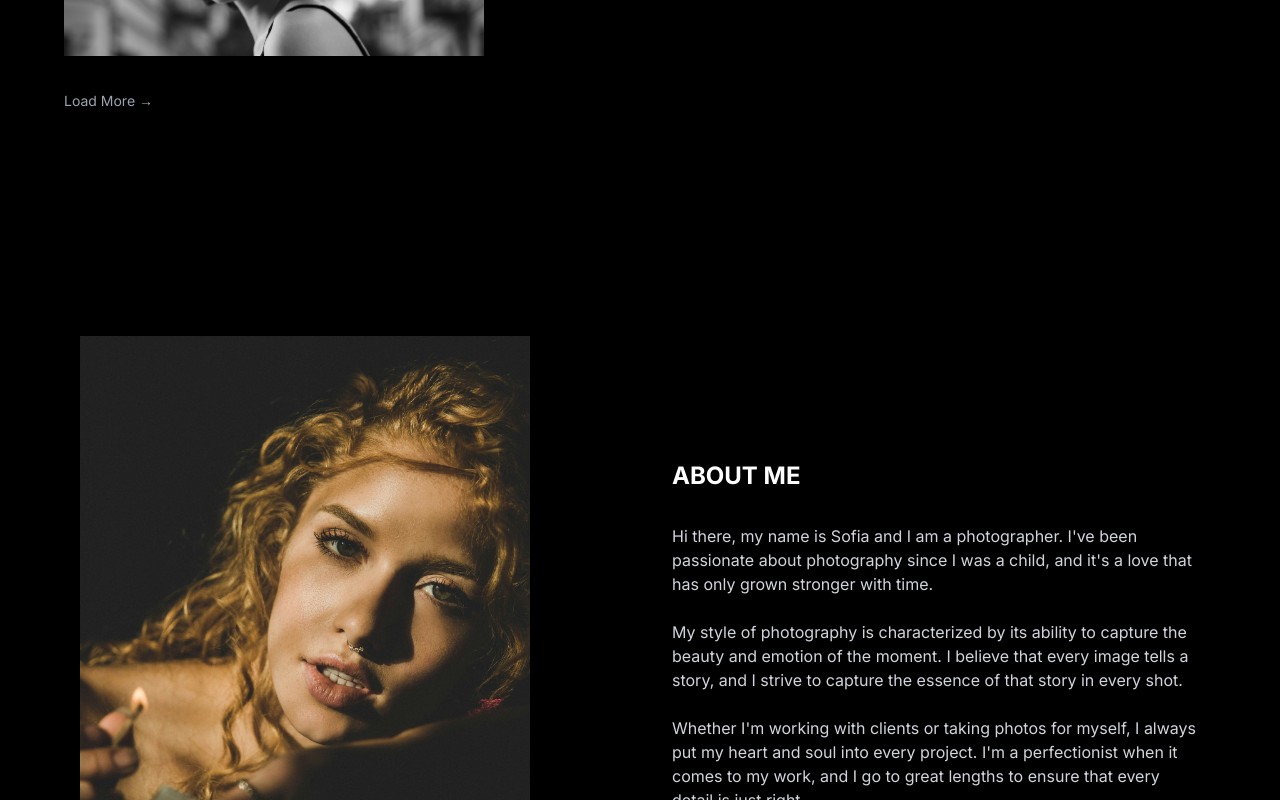
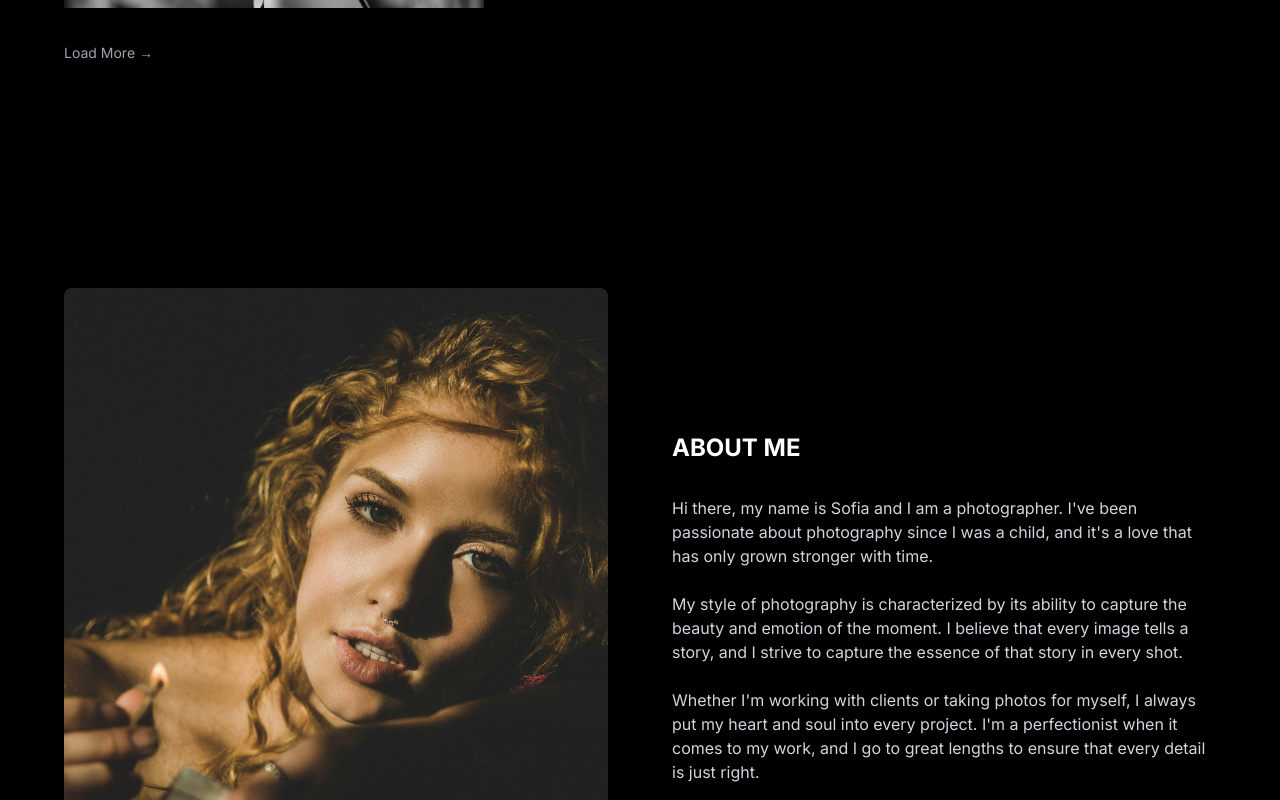
Before and after one commit to RMx-03/Photography_Portfolio, a React (Vite) app: page / in a window 1280 px wide. Shown: the part 2000-2800 px from the top of the page. Built offline with nearby package versions, Linux system fonts and the light colour scheme.

Commit message:
fixing the hero component mobile version

```diff
--- a/src/App.jsx
+++ b/src/App.jsx
@@ -6,7 +6,7 @@ import Contact from './components/Contact'
 
 function App() {
   return (
-    <div className="min-h-screen bg-[#1a1a1a]">
+    <div className="min-h-screen bg-black">
       <Hero />
       <div className="content-wrapper">
         <Portfolio />
--- a/src/components/About.jsx
+++ b/src/components/About.jsx
@@ -4,17 +4,19 @@ const About = () => {
   return (
     <div id="about" className="section-container min-h-screen py-16 relative bg-black text-white">
       {/* Desktop Version */}
-      <div className="hidden md:block max-w-6xl mx-auto px-4">
+      <div className="hidden md:block max-w-[1400px] mx-auto px-16">
         <div className="flex flex-col md:flex-row gap-16 items-center">
           <div className="md:w-1/2">
+            <div className="overflow-hidden rounded-lg">
               <img
                 src="/images/AboutModel2.jpg"
                 alt="About Sofia"
-              className="w-[450px] h-[600px] object-cover"
+                className="w-full h-[80vh] object-cover transform hover:scale-105 transition-transform duration-500"
               />
             </div>
-          <div className="md:w-1/2">
-            <h2 className="text-2xl font-bold mb-8">ABOUT ME</h2>
+          </div>
+          <div className="md:w-1/2 space-y-8">
+            <h2 className="text-2xl font-bold">ABOUT ME</h2>
             <div className="space-y-6 text-gray-300">
               <p>
                 Hi there, my name is Sofia and I am a photographer. I've been passionate about photography since I was a child, and it's a love that has only grown stronger with time.
@@ -34,11 +36,13 @@ const About = () => {
       <div className="md:hidden px-4">
         <h2 className="text-2xl font-bold mb-6">ABOUT ME</h2>
         <div className="mb-8">
+          <div className="overflow-hidden rounded-lg">
             <img
               src="/images/AboutModel2.jpg"
               alt="About Sofia"
-            className="w-full aspect-[3/4] object-cover rounded-lg"
+              className="w-full aspect-[3/4] object-cover transform hover:scale-105 transition-transform duration-500"
             />
+          </div>
         </div>
         <div className="space-y-4 text-sm text-gray-300">
           <p>
--- a/src/components/Hero.jsx
+++ b/src/components/Hero.jsx
@@ -1,9 +1,10 @@
 import { FaInstagram, FaTelegram, FaPinterest } from 'react-icons/fa'
-import ScrollArrow from './ScrollArrow'
 
 const Hero = () => {
   return (
-    <div id="hero" className="min-h-screen relative mb-24">
+    <div id="hero" className="min-h-screen relative">
+      {/* Desktop Version */}
+      <div className="hidden md:block">
         <div className="hero-container flex items-center">
           {/* Left Section */}
           <div className="left-section w-1/2 p-16">
@@ -34,22 +35,67 @@ const Hero = () => {
               <img
                 src="/images/Model.png"
                 alt="Sofia Dembitska"
-              className="hero-image  hero-image-center"
+                className="hero-image hero-image-center"
               />
-            {/* <img
-              src="/images/HeroModel.png"
-              alt="Sofia Dembitska"
-              className="hero-image hero-image-middle"
-            />
-            <img
-              src="/images/HeroModel2.png"
-              alt="Sofia Dembitska"
-              className="hero-image hero-image-right"
-            /> */}
             </div>
           </div>
         </div>
-      <ScrollArrow targetId="portfolio" />
+      </div>
+
+      {/* Mobile Version */}
+      <div className="md:hidden min-h-screen">
+        <div className="relative h-full">
+          {/* Top Half - White Background */}
+          <div className="h-[60vh] bg-[#b9b9b9] relative">
+            <div className="flex flex-col h-full">
+              {/* Header */}
+              <div className="text-center py-4">
+                <p className="text-xl">Dembitska</p>
+              </div>
+
+              {/* Main Content */}
+              <div className="flex-1 flex">
+                {/* Left Side - Name */}
+                <div className="w-1/2 flex flex-col justify-center px-4">
+                  <h1 className="text-4xl font-bold mt-64">
+                    SOFIA
+                  </h1>
+                  <div className="absolute left-10 top-1/2 -translate-y-1/2 flex flex-col gap-6 ml-[-1rem]">
+                    <FaInstagram className="w-5 h-5" />
+                    <FaTelegram className="w-5 h-5" />
+                    <FaPinterest className="w-5 h-5" />
+                  </div>
+                </div>
+
+                {/* Right Side - Image and Social Icons */}
+                <div className="w-1/2 relative">
+                  <img
+                    src="/images/Model.png"
+                    alt="Sofia Dembitska"
+                    className="h-full w-full object-cover object-center"
+                  />
+                </div>
+              </div>
+            </div>
+          </div>
+
+          {/* Bottom Half - Black Background */}
+          <div className="h-[40vh] bg-black px-6 flex flex-col justify-between py-8">
+            <div className="text-white">
+              <h1 className="text-4xl font-bold mb-6">
+                DEMBITSKA
+              </h1>
+              <p className="text-sm text-gray-300">
+                "Photography is the art of capturing moments that will never happen again and sharing them with the world, creating a timeless connection between the past and the present."
+              </p>
+            </div>
+            {/* <div className="text-white text-xl">
+              <p>PORTFOLIO</p>
+            </div> */}
+          </div>
+        </div>
+      </div>
+
     </div>
   )
 }
--- a/src/index.css
+++ b/src/index.css
@@ -5,7 +5,7 @@
 @tailwind utilities;
 
 :root {
-  background-color: #1a1a1a;
+  background-color: #000000;
   color: #080808;
   font-family: 'Inter', sans-serif;
 }
@@ -14,7 +14,7 @@ body {
   margin: 0;
   padding: 0;
   min-height: 100vh;
-  background-color: #1a1a1a;
+  background-color: #000000;
 }
 
 .hero-container {
@@ -25,7 +25,7 @@ body {
   width: 90%;
   max-height: 90vh;
   max-width: 1400px;
-  margin: 2rem auto;
+  margin: 5rem auto;
   position: relative;
   z-index: 1;
   overflow: hidden;
@@ -130,6 +130,26 @@ body {
   display: block;
 }
 
+.masonry-grid {
+  column-count: 2;
+  column-gap: 1rem;
+}
+
+.masonry-item {
+  break-inside: avoid;
+  margin-bottom: 1rem;
+}
+
+.masonry-item img {
+  width: 100%;
+  height: auto;
+  transition: transform 0.3s ease;
+}
+
+.masonry-item:hover img {
+  transform: scale(1.05);
+}
+
 .load-more {
   @apply text-gray-400 hover:text-white transition-colors cursor-pointer text-sm;
 }
@@ -143,3 +163,7 @@ body {
 .categories-scroll::-webkit-scrollbar {
   display: none;
 }
+
+.section-container {
+  @apply w-full max-w-[1400px] mx-auto;
+}
```
Lines whose indentation alone changed are shown as unchanged.
